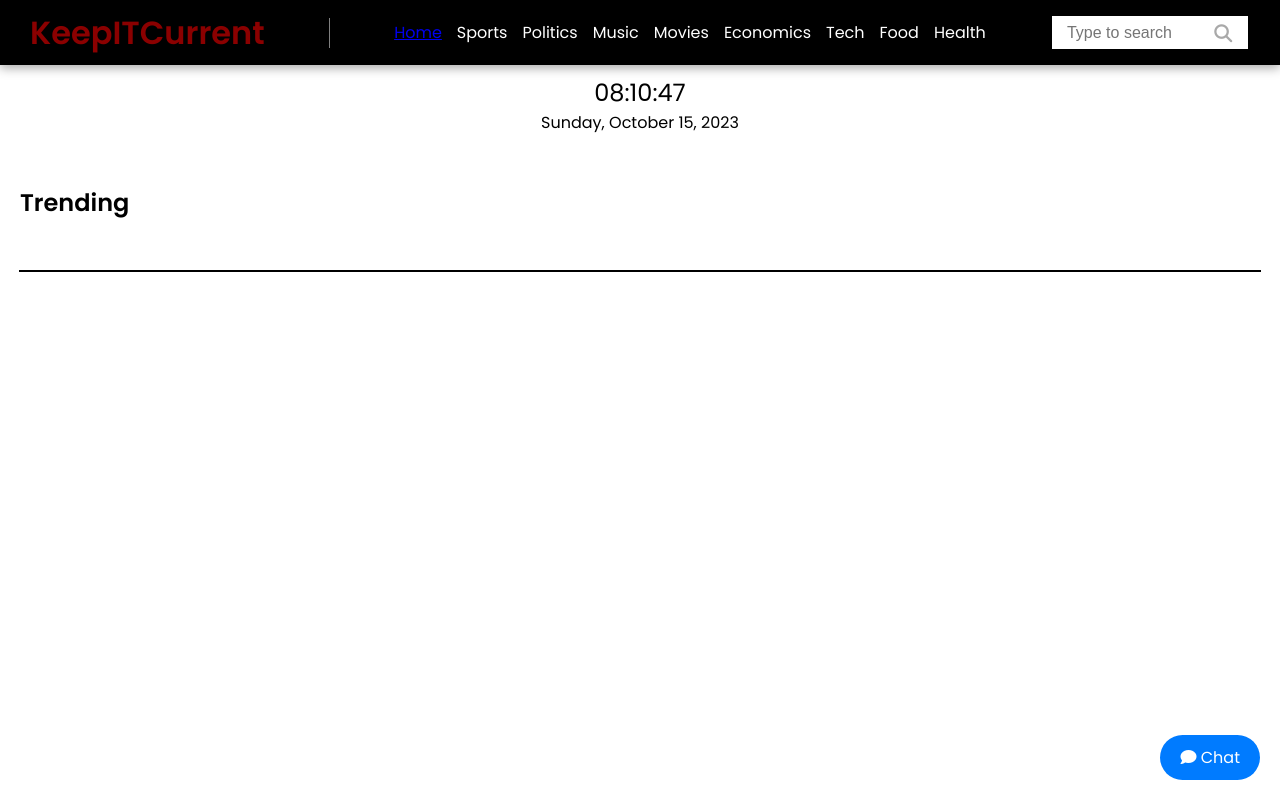
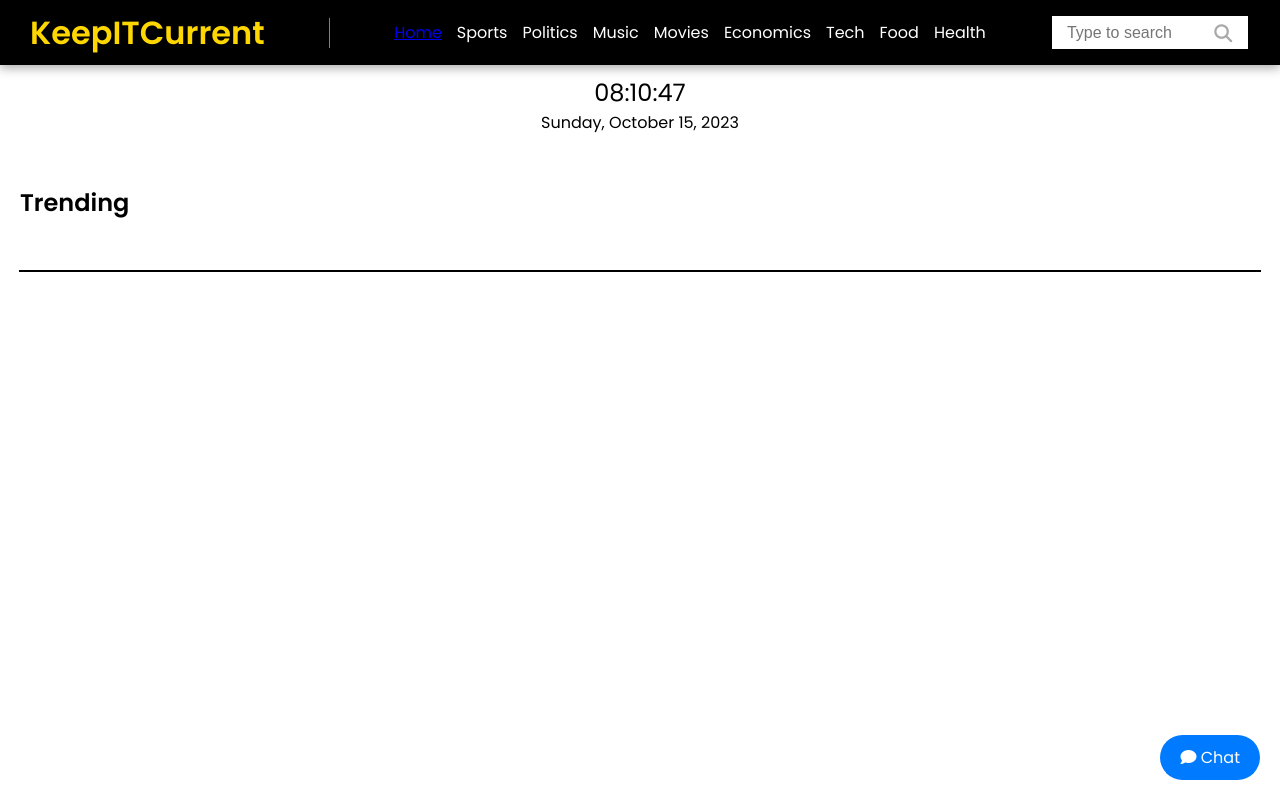
Before and after one commit to jealc/Phase-1-Independent-Project, a plain HTML site: page KeepITCurrent/index.html in a window 1280 px wide. In both pictures the pointer is over the element "KeepITCurrent". Drawn offline with Linux system fonts and the light colour scheme; no server answers.

Commit message:
update-code

```diff
--- a/KeepITCurrent/style.css
+++ b/KeepITCurrent/style.css
@@ -24,7 +24,7 @@ h1 {
 }
 
 h1:hover {
-    color: darkred;
+    color: gold;
     cursor: pointer;
 }
 
```
